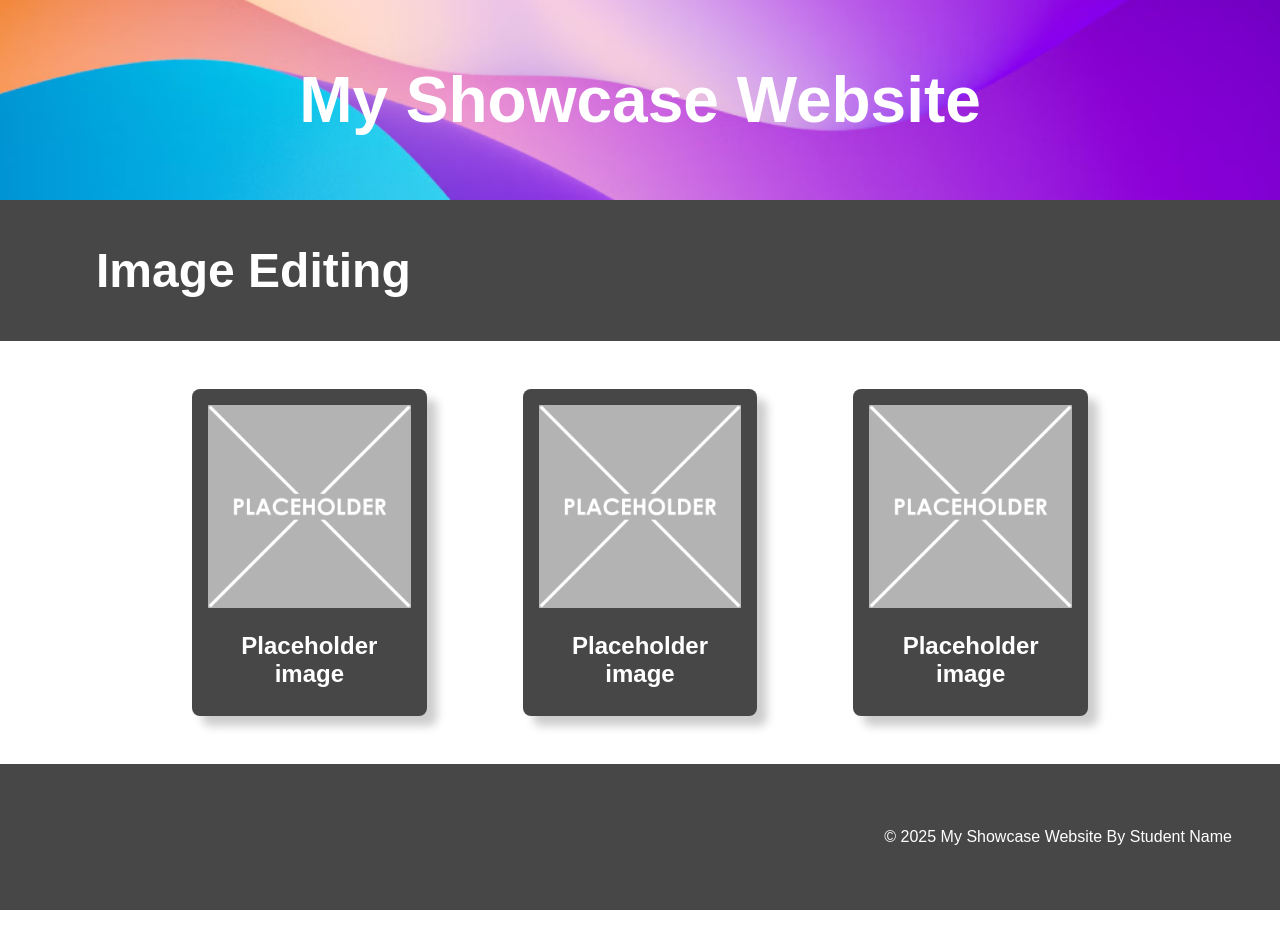
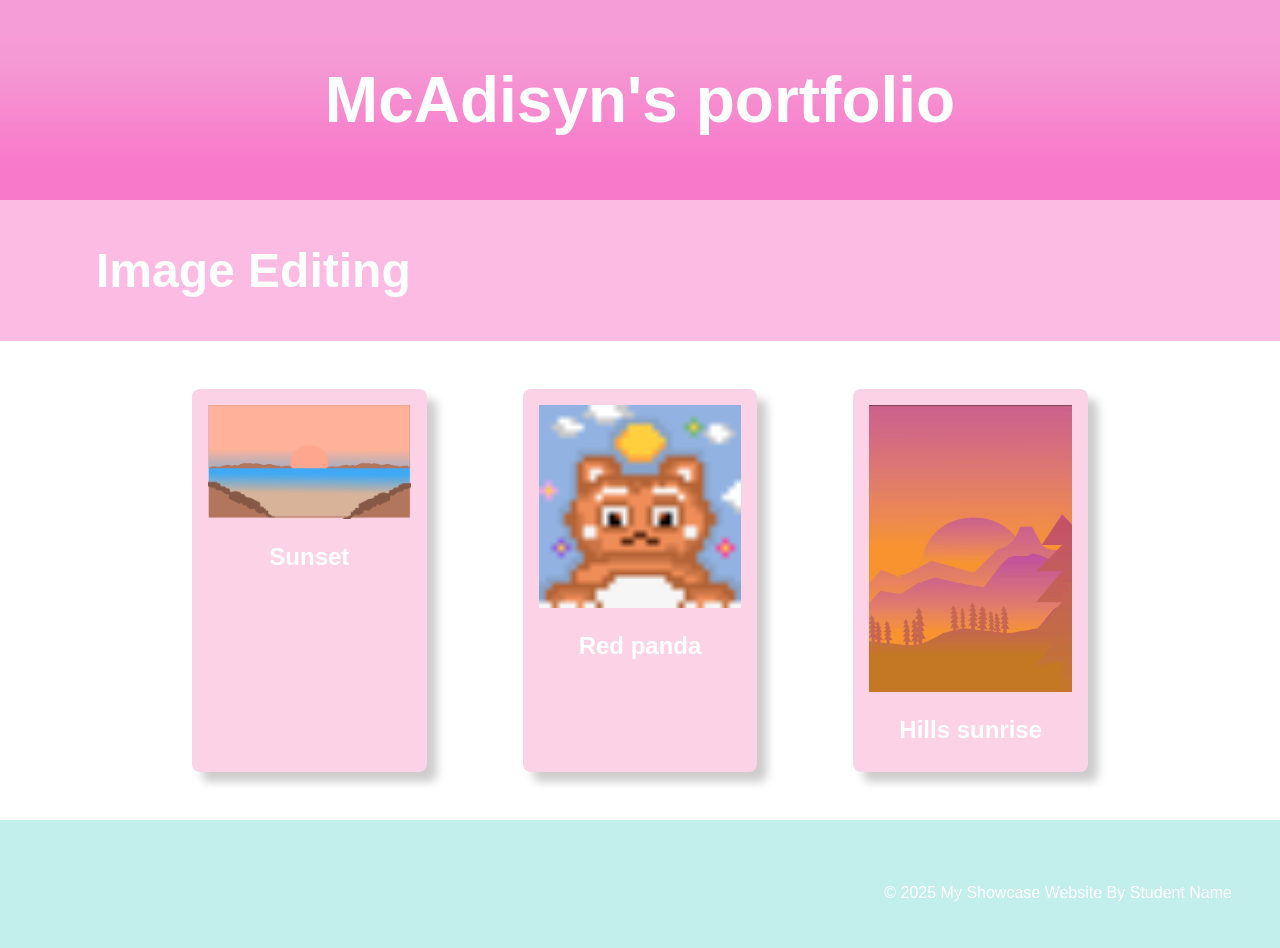
Before and after one commit to mcadisynissuperswag/10dtg-website, a plain HTML site: page index.html in a window 1280 px wide. Before the commit the page ends 910 px from the top, so only its background shows below. Drawn offline with Linux system fonts and the light colour scheme.

Commit message:
New changes to Monday

```diff
--- a/index.html
+++ b/index.html
@@ -5,14 +5,15 @@
     <meta charset="UTF-8">
     <meta name="viewport" content="width=device-width, initial-scale=1.0">
     <link rel="stylesheet" href="style.css">
-    <title>My Showcase Website</title>
+    <title>mcadisyn's portfolio</title>
+
 </head>
 
 <!-- this is the main body, this is where all your content goes, never above the <body> tag -->
 <body>
     <!-- The Hero Section ---------------------------------------------------------------------------------------->
     <section class="hero">
-        <div class="hero-text">My Showcase Website</div>
+        <div class="hero-text">McAdisyn's portfolio</div>
     </section>
 
 <!-- Topic one ------------------------------------------------------------------------------------------------- -->
@@ -26,16 +27,16 @@
         <div class="topic-content">
             <!-- one "card" which includes an image with a text below it -->
             <div class="topic-card">
-                <img src="images/placeholder-1024x1024.png" alt="change this too!">
-                <h2 class="topic-card-text">Placeholder image</h2>
+                <img src="/images/sunset.png" alt="change this too!">
+                <h2 class="topic-card-text">Sunset</h2>
             </div>
             <div class="topic-card">
-                <img src="images/placeholder-1024x1024.png" alt="change this too!">
-                <h2 class="topic-card-text">Placeholder image</h2>
+                <img src="/images/New Piskel.gif" alt="change this too!">
+                <h2 class="topic-card-text">Red panda</h2>
             </div>
             <div class="topic-card">
-                <img src="images/placeholder-1024x1024.png" alt="change this too!">
-                <h2 class="topic-card-text">Placeholder image</h2>
+                <img src="/images/HILLS.jpg" alt="change this too!">
+                <h2 class="topic-card-text">Hills sunrise</h2>
             </div>
         </div>
     </section>
--- a/style.css
+++ b/style.css
@@ -16,7 +16,7 @@ img {
 
 /* The hero section styling- use your OWN Hero Image URL here */
 .hero {
-    background-image: url('images/yourbanner-1130x160.png');
+    background-image: url('/website\ banner\ 2.0.png');
     height: 25vh;
     background-size: cover;
     background-position: center;
@@ -39,7 +39,7 @@ img {
     color: white;
     font-size: 2em;
     padding: 0.1em 3em;
-    background-color: rgb(71, 71, 71);
+    background-color: rgba(252, 185, 226, 0.966);
 }
 
 /* Three column grid with a nice big gap */
@@ -55,7 +55,7 @@ img {
 
 /* Styling for the individual topic cards rounded edges background color and a drop shadow */
 .topic-card{
-    background-color: rgb(71, 71, 71);
+    background-color: rgb(252, 211, 230);
     color: white;
     padding: 1em;
     border-radius: 0.5em;
@@ -73,7 +73,7 @@ img {
 
 /* Styling for a footer section to take a bit of spcae at the bottom of the page */
 .footer{
-    background-color: rgb(71, 71, 71);
+    background-color: rgb(194, 238, 236);
     color: white;
     text-align: right;
     padding: 3em 3em;
```
Also changed, not shown: images/HILLS.jpg (added), images/New Piskel.gif (added), images/sunset.png (added), website banner 2.0.png (added), 3 other files.
